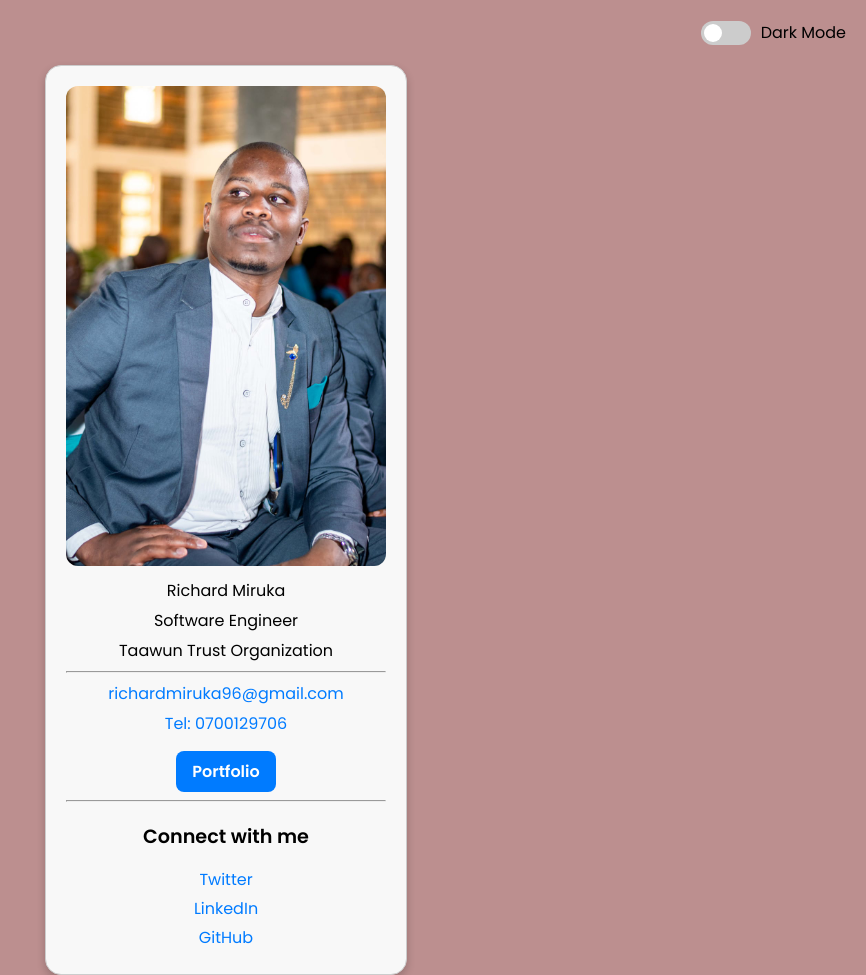
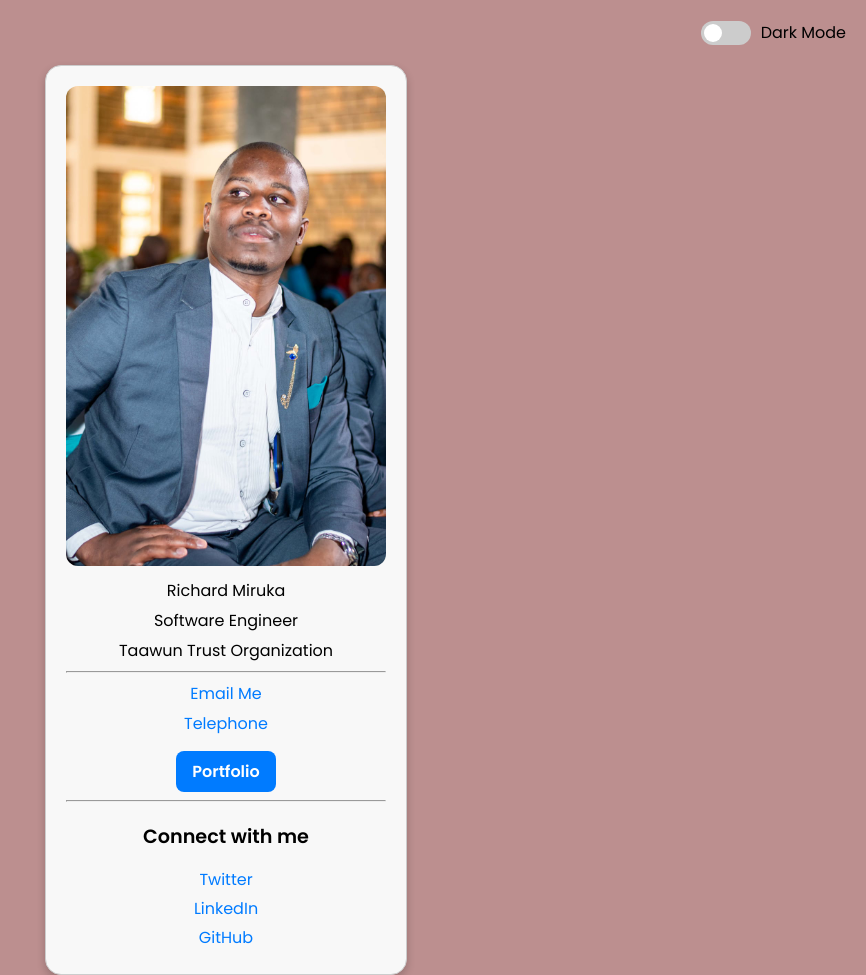
Before and after one commit to RichardMiruka/freecodecamp_css, a plain HTML site: page business-card/index.html in a window 1280 px wide. Shown: the top 975 px of the page, without its empty margins (414-1280 px from the left). Drawn offline with Linux system fonts and the light colour scheme.

Commit message:
a simple business card

```diff
--- a/business-card/index.html
+++ b/business-card/index.html
@@ -26,8 +26,8 @@
         <p class="designation">Software Engineer</p>
         <p class="company">Taawun Trust Organization</p>
         <hr>
-        <p><a href="mailto:richardmiruka96@gmail.com">richardmiruka96@gmail.com</a></p>
-        <p><a href="tel:+254700129706">Tel: 0700129706</a></p>
+        <p><a href="mailto:richardmiruka96@gmail.com">Email Me</Address></a></p>
+        <p><a href="tel:+254700129706">Telephone</a></p>
         <a class="button" href="https://t.co/3WbhY80g3K" target="_blank">Portfolio</a>
         <hr>
         <div class="social-media">
```
